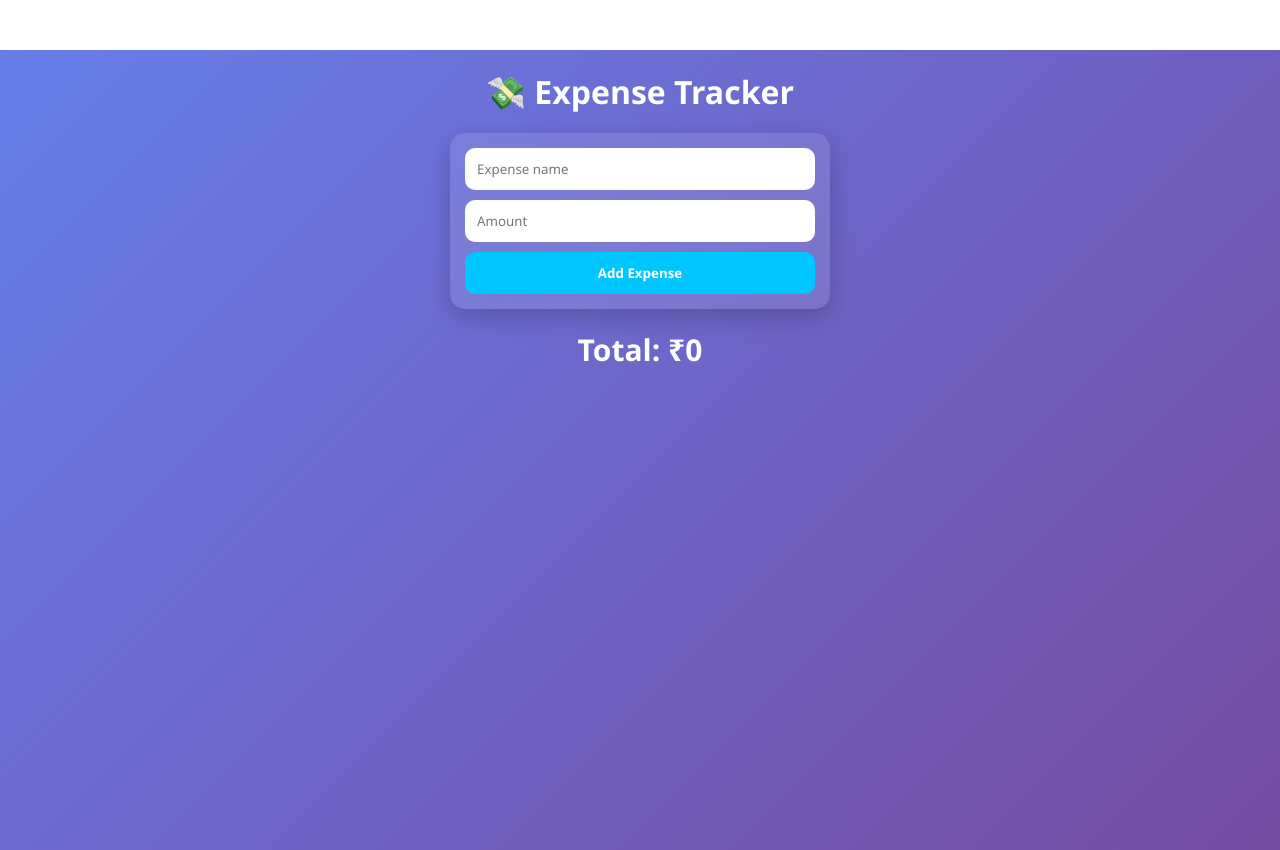
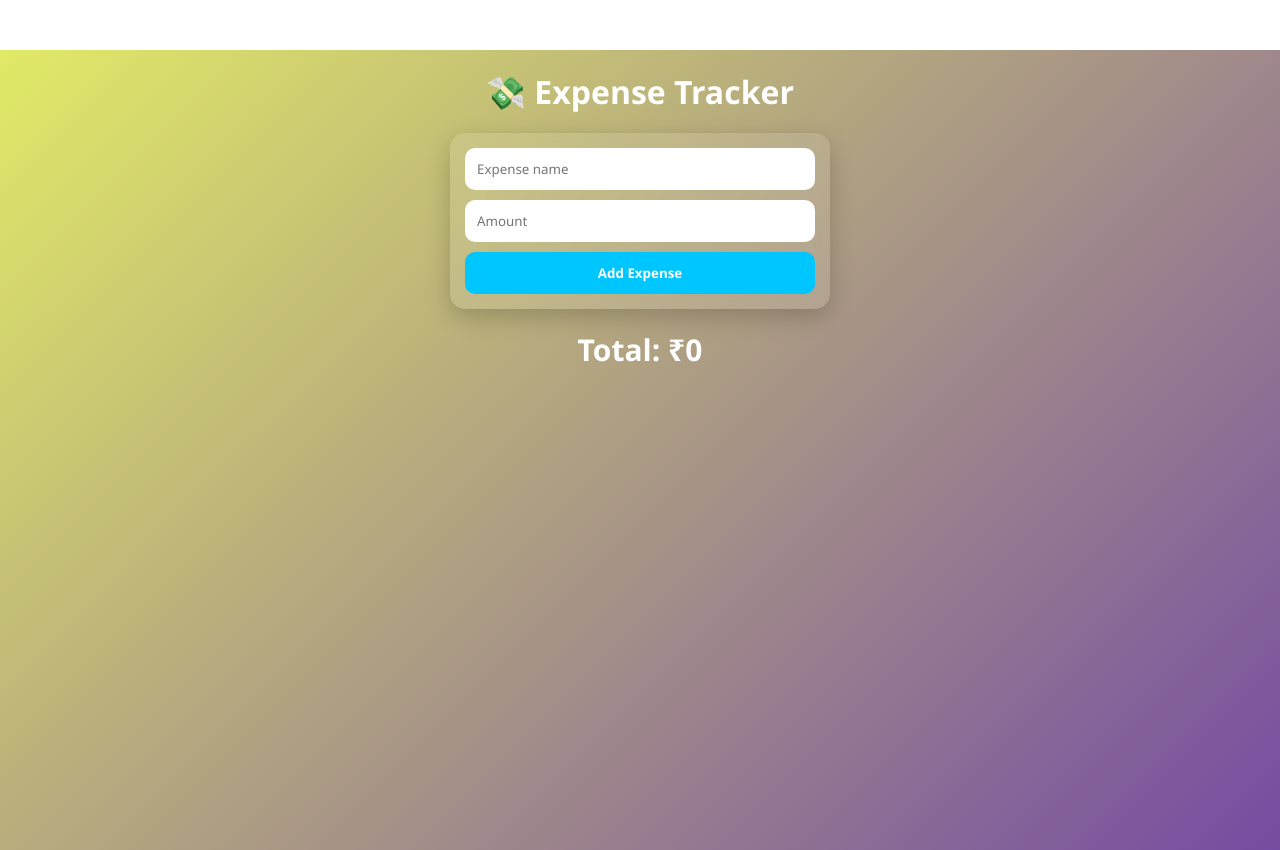
Before and after one commit to ThorDharanishs/expense-tracker, a website: page public/index.html in a window 1280 px wide. Drawn offline with Linux system fonts and the light colour scheme; no server answers.

Commit message:
new Commit

```diff
--- a/public/style.css
+++ b/public/style.css
@@ -14,7 +14,7 @@ body {
     position: fixed;
     width: 100%;
     height: 100%;
-    background: linear-gradient(135deg, #667eea, #764ba2);
+    background: linear-gradient(135deg, #e1ea66, #764ba2);
     z-index: -1;
 }
 
```
